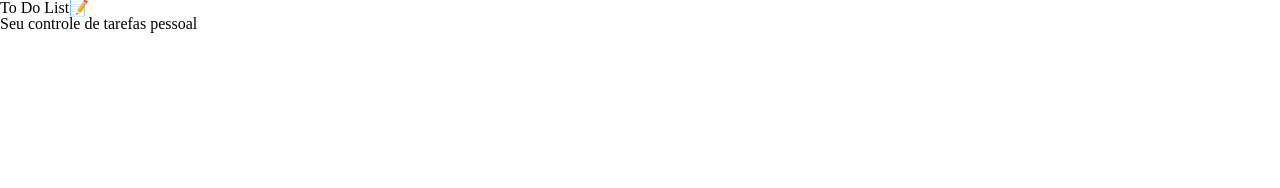
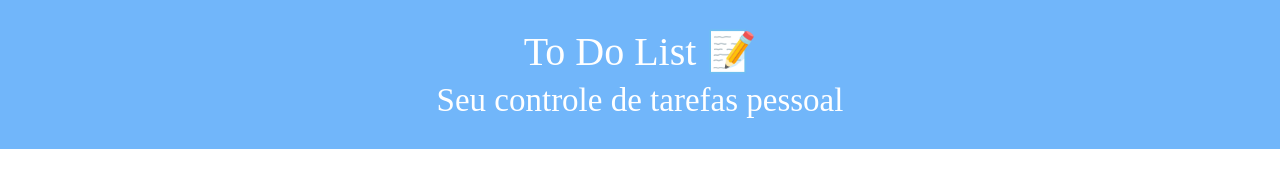
Before and after one commit to Iurygon/My_To_Do_List, a plain HTML site: page index.html in a window 1280 px wide. Drawn offline with Linux system fonts and the light colour scheme.

Commit message:
Adição de estilo no header

```diff
--- a/index.html
+++ b/index.html
@@ -9,16 +9,19 @@
     <title>My To Do List</title>
     <link rel="stylesheet" href="style/style.css">
     <link rel="stylesheet" href="style/reset.css">
+    <link rel="preconnect" href="https://fonts.googleapis.com">
+    <link rel="preconnect" href="https://fonts.gstatic.com" crossorigin>
+    <link href="https://fonts.googleapis.com/css2?family=Dancing+Script:wght@400;700&family=Josefin+Sans:wght@400;700&display=swap" rel="stylesheet">
     <script src="main.js" defer></script>
 
 </head>
 
 <body>
 
-    <header>
+    <header class="header">
 
-        <h1>To Do List📝</h1>
-        <h3>Seu controle de tarefas pessoal</h3>
+        <h1 class="header__title">To Do List 📝</h1>
+        <h3 class="header__text">Seu controle de tarefas pessoal</h3>
 
     </header>
 
--- a/style/style.css
+++ b/style/style.css
@@ -0,0 +1,24 @@
+:root{
+    --preto: #000000;
+    --branco: #ffffff;
+    --azul: #71b6fa;
+    --amarelo: #fcfc6b;
+    --fonte: 'Dancing Spirit';
+}
+
+.header{
+    background-color: var(--azul);
+    text-align: center;
+    padding: 2em 0;
+    font-family: var(--fonte);
+    color: var(--branco);
+}
+
+.header__title{
+    font-size: 40px;
+    padding-bottom: .3em;
+}
+
+.header__text{
+    font-size: 33px;
+}
```
